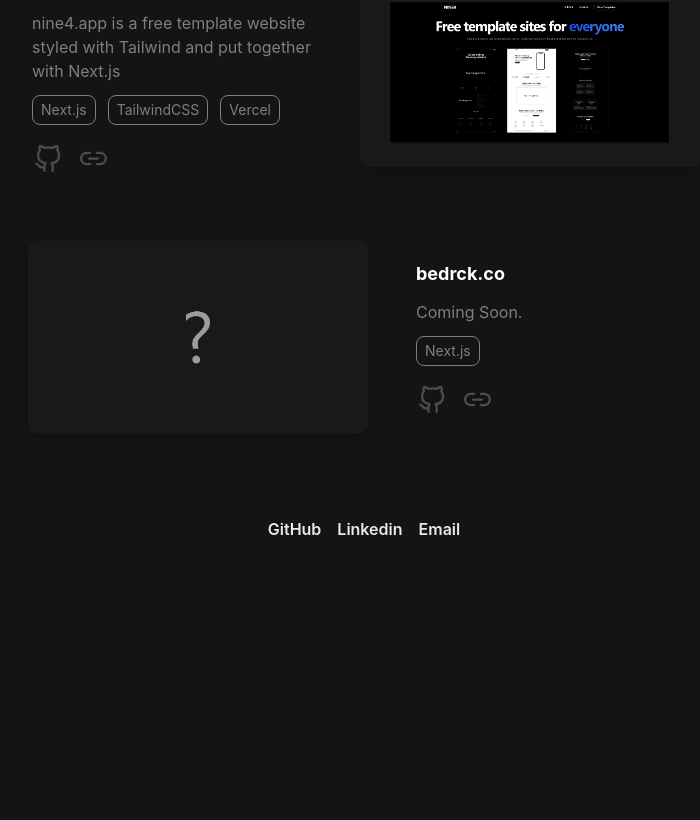
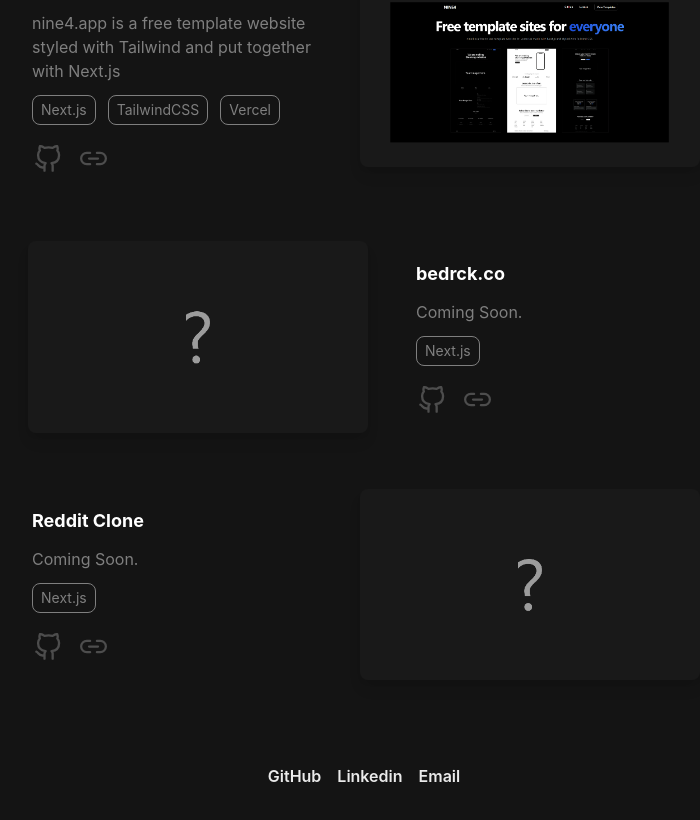
Before and after one commit to r1/jacklatimer.dev, a Next.js app: page /projects in a window 1280 px wide. Shown: the part 571-1391 px from the top of the page, without its empty margins (276-976 px from the left). Before the commit the page ends 1144 px from the top, so only its background shows below. Built offline with nearby package versions, Linux system fonts and the light colour scheme; what @tailwindcss/typography would draw is missing.

Commit message:
done(changes): small changes

```diff
--- /dev/null
+++ b/components/Projects/FeaturedProjectList.tsx
@@ -0,0 +1,31 @@
+const FeaturedProjects = [
+    {
+      title: "cssbuttons.app",
+      image: "/images/cssbuttons",
+      description:
+        "cssbuttons.app is an open source project full of pure CSS & HTML buttons for developers",
+      tools: ["Next.js", "CSS", "TailwindCSS", "Vercel"],
+      github: "https://github.com/r1/cssbuttons",
+      link: "https://cssbuttons.app/",
+    },
+    {
+      title: "nine4.app",
+      image: "/images/nine4",
+      description:
+        "nine4.app is a free template website styled with Tailwind and put together with Next.js",
+      tools: ["Next.js", "TailwindCSS", "Vercel"],
+      github: "https://github.com/r1/nine4",
+      link: "https://nine4.app/",
+    },
+    {
+      title: "bedrck.co",
+      image: "/images/placeholder",
+      description:
+        "Coming Soon.",
+      tools: ["Next.js"],
+      github: "https://github.com/r1/bedrock",
+      link: "https://bedrck.co/",
+    },
+  ];
+
+  export default FeaturedProjects;
--- a/components/Projects/ProjectList.tsx
+++ b/components/Projects/ProjectList.tsx
@@ -1,4 +1,4 @@
-const projects = [
+const Projects = [
   {
     title: "cssbuttons.app",
     image: "/images/cssbuttons",
@@ -7,7 +7,6 @@ const projects = [
     tools: ["Next.js", "CSS", "TailwindCSS", "Vercel"],
     github: "https://github.com/r1/cssbuttons",
     link: "https://cssbuttons.app/",
-    url: "/cssbuttons"
   },
   {
     title: "nine4.app",
@@ -17,18 +16,25 @@ const projects = [
     tools: ["Next.js", "TailwindCSS", "Vercel"],
     github: "https://github.com/r1/nine4",
     link: "https://nine4.app/",
-    url: "/nine4"
   },
   {
     title: "bedrck.co",
-    image: "/images/bedrock",
+    image: "/images/placeholder",
     description:
       "Coming Soon.",
     tools: ["Next.js"],
     github: "https://github.com/r1/bedrock",
     link: "https://bedrck.co/",
-    url: "/bedrock",
+  },
+  {
+    title: "Reddit Clone",
+    image: "/images/placeholder",
+    description:
+      "Coming Soon.",
+    tools: ["Next.js"],
+    github: "https://github.com/r1/reddit",
+    link: "https://github.com/r1/reddit",
   },
 ];
 
-export default projects;
+export default Projects;
--- a/components/Projects/Projects.tsx
+++ b/components/Projects/Projects.tsx
@@ -1,14 +1,14 @@
 import React from "react";
-import projects from "@/components/Projects/ProjectList";
+import Projects from "@/components/Projects/FeaturedProjectList";
 
 export default function Project() {
   return (
     <>
-      <h3 className="text-gray-200 text-3xl font-bold tracking-tight md:text-4xl sm:mb-11 mb-0 p-4 md:p-4 lg:p-0">
-        Projects
-      </h3>
+        <h2 className="text-gray-200 text-3xl font-bold tracking-tight md:text-4xl sm:mb-11 mb-0 p-4 md:p-4 lg:p-0">
+          Featured Projects
+        </h2>
       <div className="mb-14 space-y-14 p-4 md:p-4 lg:p-0">
-        {projects.map((project, index) => (
+        {Projects.map((project, index) => (
           <div
             className="flex flex-wrap md:justify-between md:items-center"
             key={index}
@@ -25,7 +25,9 @@ export default function Project() {
               }
             />
             <div className="flex flex-col w-full mx-1 my-3 space-y-3  md:w-5/12">
-              <h3 className="text-gray-200 text-lg font-bold">{project.title}</h3>
+              <h3 className="text-gray-200 text-lg font-bold">
+                {project.title}
+              </h3>
               <p className="text-gray-500">{project.description}</p>
               <div className="flex pb-2 space-x-3">
                 {project.tools.map((disc, index) => (
--- a/components/Skills/SkillsList.tsx
+++ b/components/Skills/SkillsList.tsx
@@ -8,16 +8,16 @@ export const skills = [
     name: "CSS",
   },
   {
-    category: "React Styling Library",
-    name: "styled-components",
-  },
-  {
     category: "CSS Framework",
     name: "Tailwind CSS",
   },
   {
     category: "Programming Language",
     name: "JavaScript",
+  },
+  {
+    category: "Programming Language",
+    name: "TypeScript",
   },
   {
     category: "JavaScript Library",
--- a/pages/projects.tsx
+++ b/pages/projects.tsx
@@ -2,7 +2,7 @@ import React from "react";
 import Head from "next/head";
 import Header from "@/components/Header";
 import { NextSeo } from "next-seo";
-import projects from "@/components/Projects/ProjectList";
+import Projects from "@/components/Projects/ProjectList";
 import LayoutGA from "@/components/LayoutGA";
 import Footer from "@/components/Footer";
 
@@ -28,10 +28,10 @@ export default function project() {
             Projects
           </h3>
           <h2 className="mb-10 text-gray-400">
-            My best projects that I have been working on. 😎
+            My best projects that I have been working on.
           </h2>
           <div className="my-5 space-y-14">
-            {projects.map((project, index) => (
+            {Projects.map((project, index) => (
               <article
                 className="flex flex-wrap md:justify-between md:items-center"
                 key={index}
```
Also changed, not shown: img/main_page.png, public/images/placeholder.webp (renamed from public/images/bedrock.webp).
